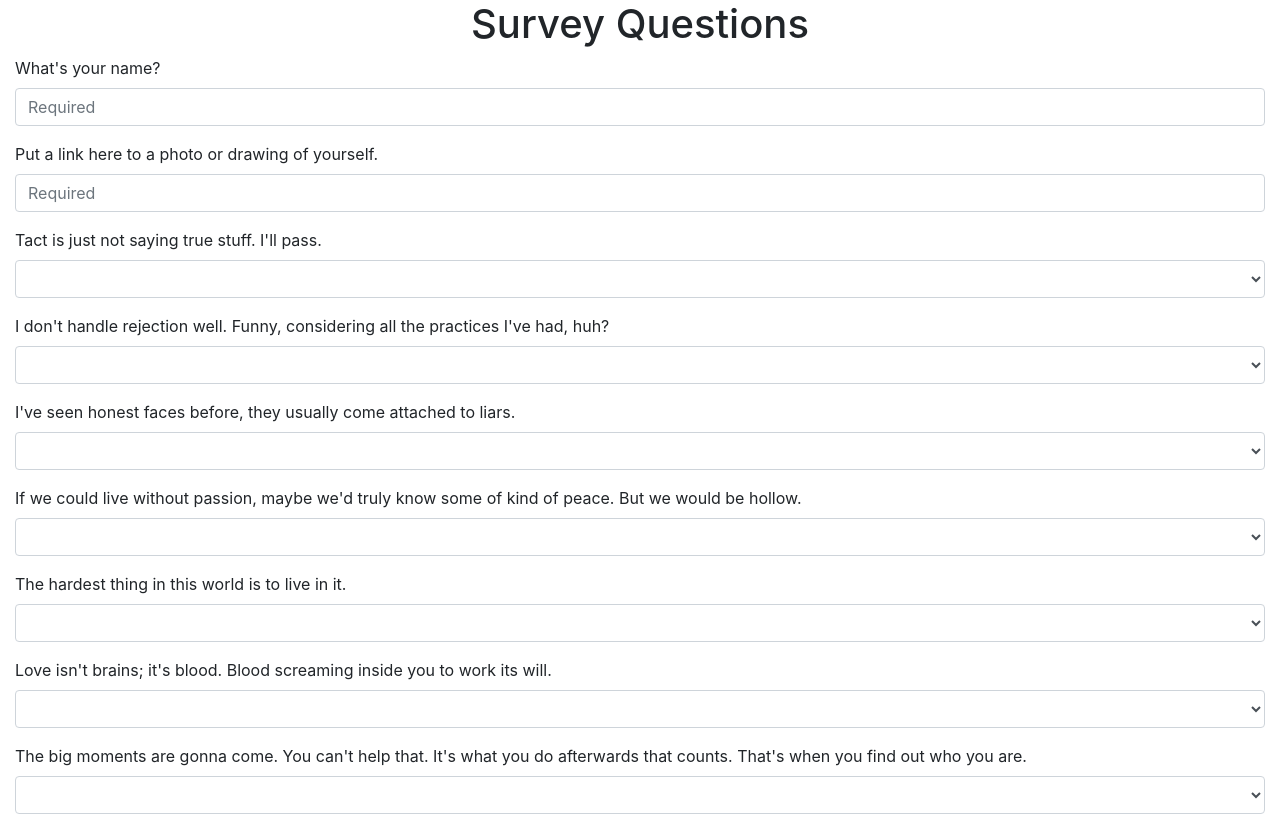
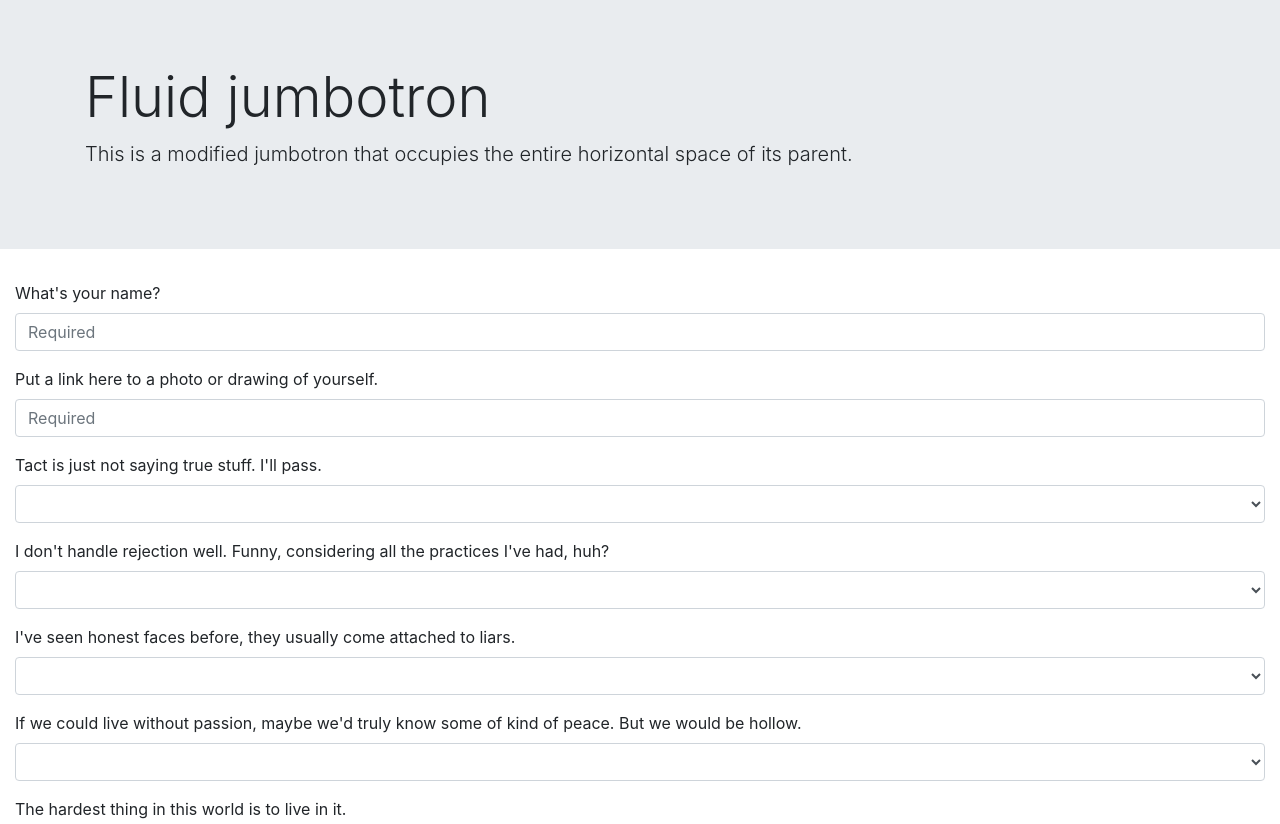
Before and after one commit to LucyQ19/friendFinder, a website: page app/public/survey.html in a window 1280 px wide. Shown: the top 824 px of the page. Drawn offline with nearby package versions, Linux system fonts and the light colour scheme.

Commit message:
final style edits for home.html

```diff
--- a/app/public/css/homeStyle.css
+++ b/app/public/css/homeStyle.css
@@ -16,10 +16,9 @@ body {
 
 #mainTitle {
     font-family: 'Limelight', cursive;
-    color: #ffffff;
 }
 
 #mainLead {
-    color: #ffffff;
+    font-weight: bolder;
     font-size: 22px;
 }
--- a/app/public/survey.html
+++ b/app/public/survey.html
@@ -13,11 +13,10 @@
   </head>
   <body>
 
-    <div class="container-fluid">
-        <div class="row">
-            <div class="col-sm-12 text-center">
-                <h1 id="header">Survey Questions</h1>
-            </div>
+    <div class="jumbotron jumbotron-fluid">
+        <div class="container">
+            <h1 class="display-4">Fluid jumbotron</h1>
+            <p class="lead">This is a modified jumbotron that occupies the entire horizontal space of its parent.</p>
         </div>
     </div>
 
```
Also changed, not shown: app/public/home.html (+1 -1 lines).
